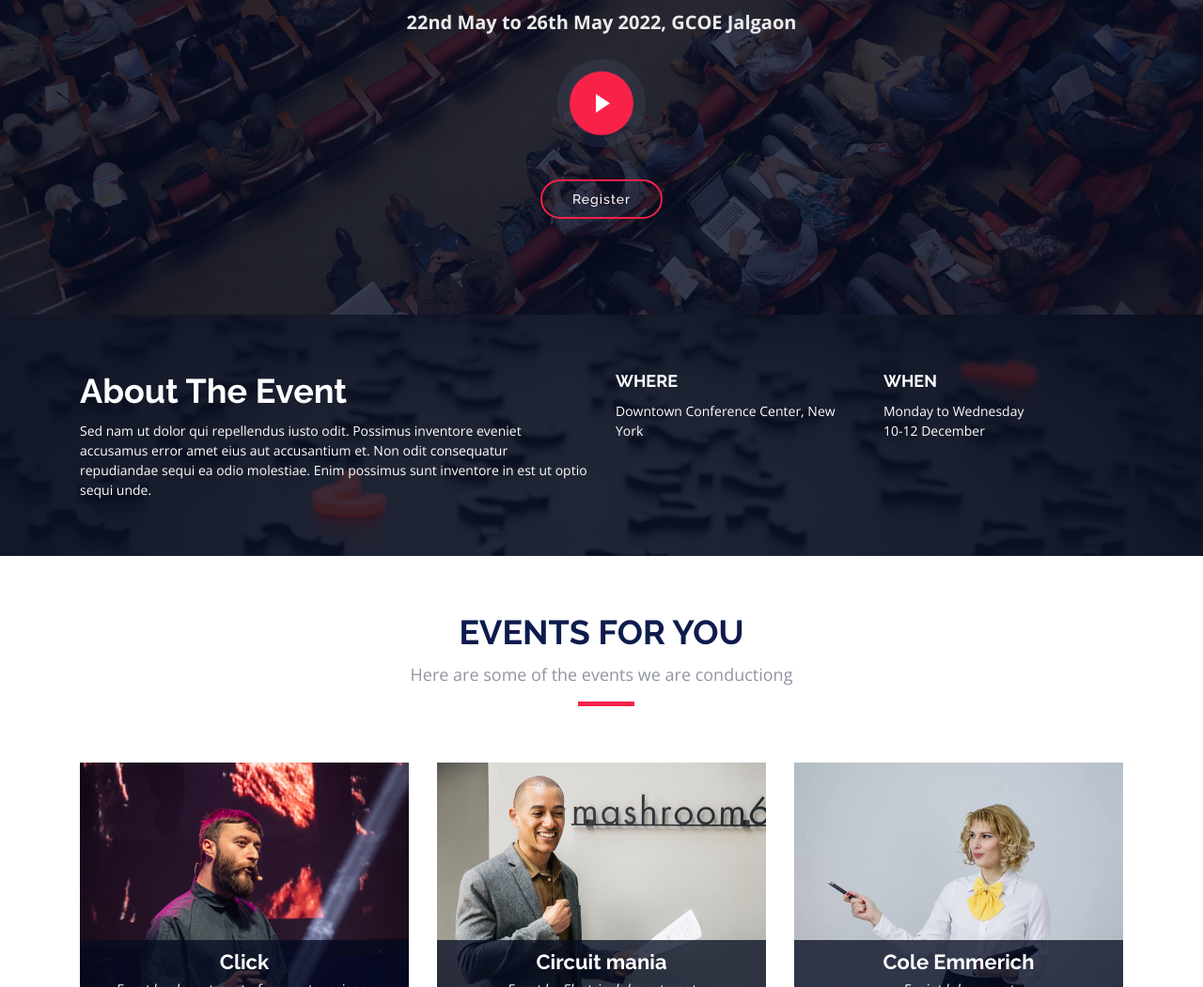
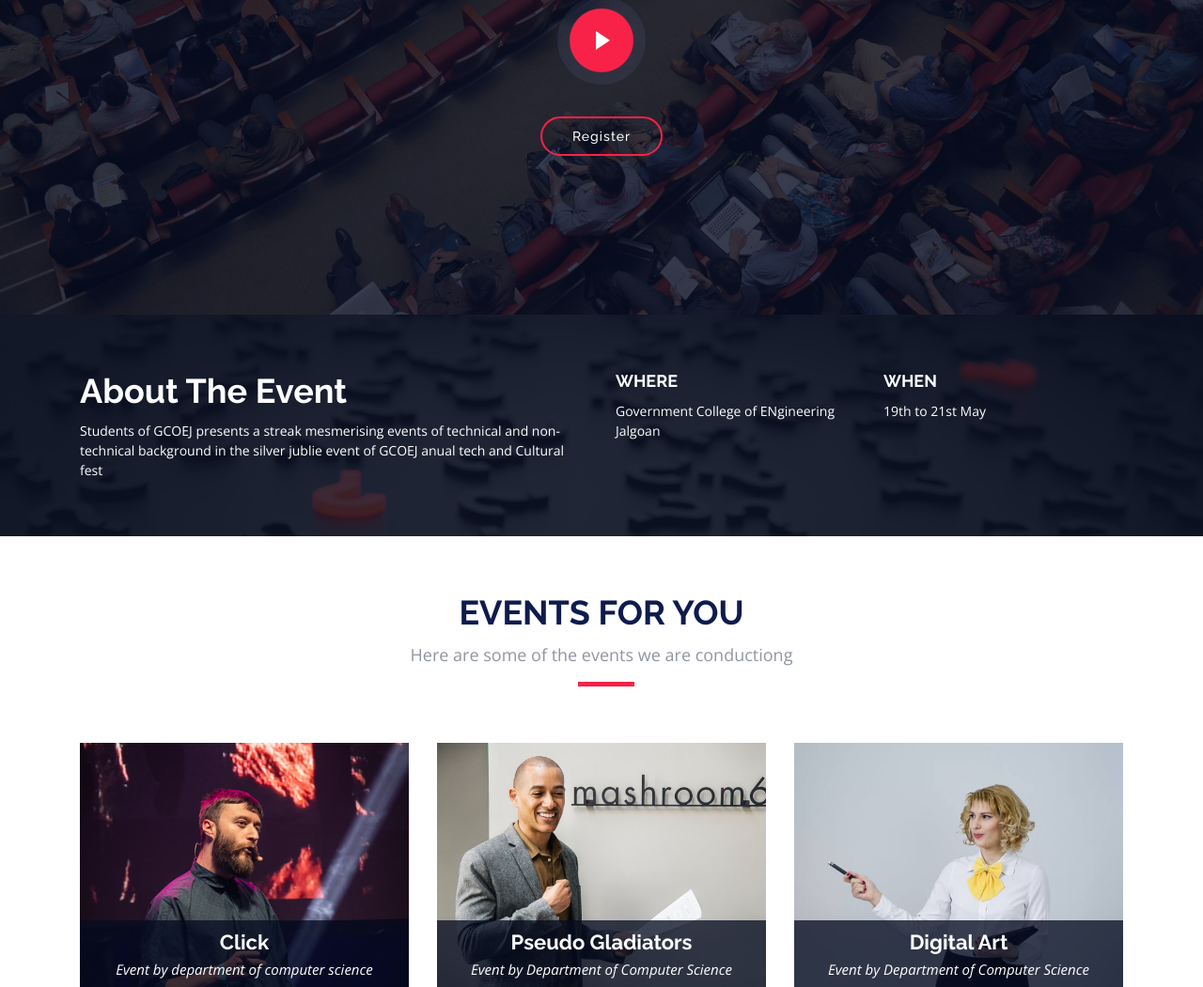
Before and after one commit to SDCGCOEJCOMP/JalloshWeb, a plain HTML site: page TheEvent/index.html in a window 1280 px wide. Shown: the part 465-1516 px from the top of the page at 94% size. Drawn offline with nearby package versions, Linux system fonts and the light colour scheme.

Commit message:
Added new title and events changed the events

```diff
--- a/TheEvent/index.html
+++ b/TheEvent/index.html
@@ -71,8 +71,8 @@
   ============================-->
   <section id="intro">
     <div class="intro-container wow fadeIn">
-      <h1 class="mb-4 pb-0">GCOEJ's<br><span>Technoarena</span><br> is back as <br><span>Tech-carva</span></h1>
-      <p class="mb-4 pb-0">22nd May to 26th May 2022, GCOE Jalgaon</p>
+      <h1 class="mb-4 pb-0">GCOEJ's<br><span>Tech-Carava</span></h1>
+      <p class="mb-4 pb-0">19th May to 21st May 2022, GCOE Jalgaon</p>
       <a href="https://www.youtube.com/watch?v=jDDaplaOz7Q" class="venobox play-btn mb-4" data-vbtype="video"
         data-autoplay="true"></a>
       <a href="#about" class="about-btn scrollto">Register</a>
@@ -89,17 +89,15 @@
         <div class="row">
           <div class="col-lg-6">
             <h2>About The Event</h2>
-            <p>Sed nam ut dolor qui repellendus iusto odit. Possimus inventore eveniet accusamus error amet eius aut
-              accusantium et. Non odit consequatur repudiandae sequi ea odio molestiae. Enim possimus sunt inventore in
-              est ut optio sequi unde.</p>
+            <p>Students of GCOEJ presents a streak mesmerising events of technical and non-technical background in the silver jublie event of GCOEJ anual tech and Cultural fest</p>
           </div>
           <div class="col-lg-3">
             <h3>Where</h3>
-            <p>Downtown Conference Center, New York</p>
+            <p>Government College of ENgineering Jalgoan</p>
           </div>
           <div class="col-lg-3">
             <h3>When</h3>
-            <p>Monday to Wednesday<br>10-12 December</p>
+            <p>19th to 21st May</p>
           </div>
         </div>
       </div>
@@ -135,8 +133,8 @@
             <div class="speaker">
               <img src="img/speakers/2.jpg" alt="Speaker 2" class="img-fluid">
               <div class="details">
-                <h3><a href="speaker-details.html">Circuit mania</a></h3>
-                <p>Event by Electrical department</p>
+                <h3><a href="speaker-details.html">Pseudo Gladiators</a></h3>
+                <p>Event by Department of Computer Science</p>
                 <div class="social">
                   <a href=""><i class="fa fa-twitter"></i></a>
                   <a href=""><i class="fa fa-facebook"></i></a>
@@ -150,8 +148,8 @@
             <div class="speaker">
               <img src="img/speakers/3.jpg" alt="Speaker 3" class="img-fluid">
               <div class="details">
-                <h3><a href="speaker-details.html">Cole Emmerich</a></h3>
-                <p>Fugiat laborum et</p>
+                <h3><a href="speaker-details.html">Digital Art</a></h3>
+                <p>Event by Department of Computer Science</p>
                 <div class="social">
                   <a href=""><i class="fa fa-twitter"></i></a>
                   <a href=""><i class="fa fa-facebook"></i></a>
@@ -208,6 +206,8 @@
           </div>
         </div>
       </div>
+
+
 
     </section>
 
```
